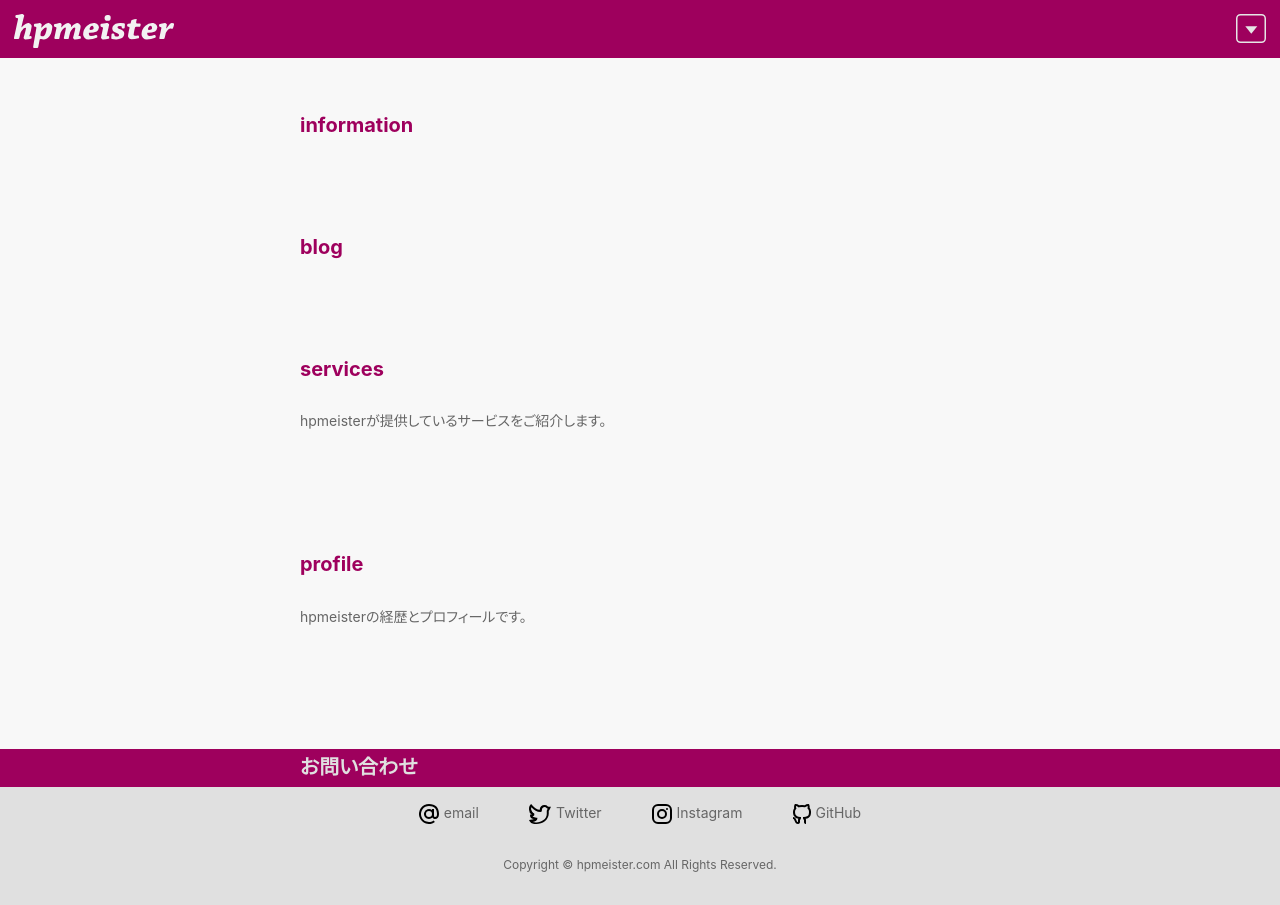
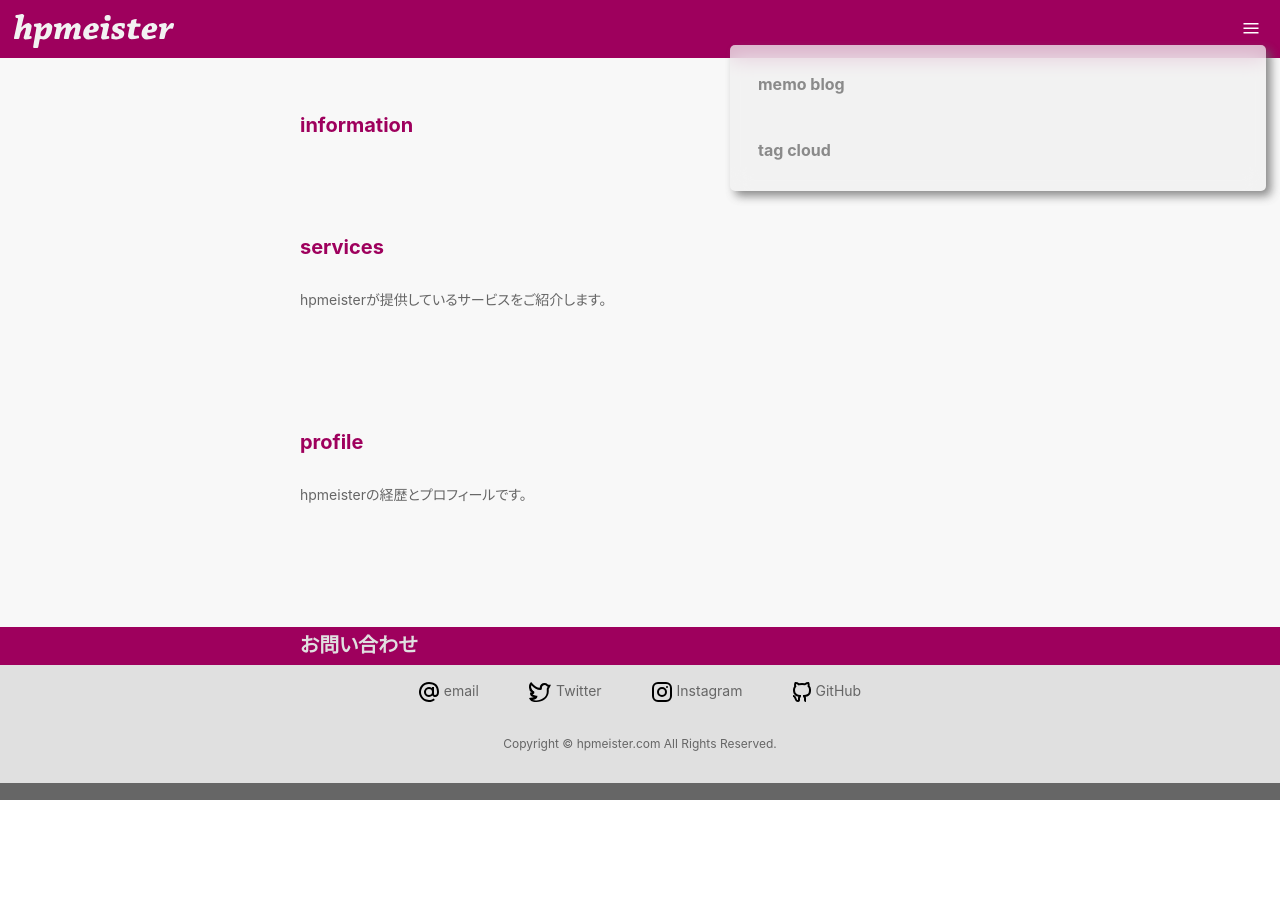
Before and after one commit to kitystudio/hpm2021, a PHP site: page / in a window 1280 px wide. After the commit the page ends 800 px from the top, so only its background shows below. Run offline with PHP 8.4, Linux system fonts and the light colour scheme; data that the repository does not hold is empty.

Commit message:
メニュー画面にブログをまとめる

```diff
--- a/hpm2021/html/_assets/css/common.css
+++ b/hpm2021/html/_assets/css/common.css
@@ -209,19 +209,32 @@ footer.content {
 }
 
 .menu {
-  display: none;
+  padding: 0.5rem 2rem;
+  display: block;
   position: absolute;
   top: 45px;
   right: 1rem;
+  z-index: 1000;
+  width: min( 90%, 480px);
+  backdrop-filter: blur(10px);
+  -webkit-backdrop-filter: blur(10px);
+  opacity: 0.75;
+  border-radius: 5px;
+}
 
+.menu_title {
+  padding: 1.5rem 0rem;
 }
 
 .menu li a {
   display: block;
-  padding: 1rem 2rem;
+  padding: 0.5rem 2rem;
   margin: 1px 0;
   text-decoration: none;
-  font-size: 20px;
+  font-size: 16px;
+  white-space: nowrap;
+  overflow: hidden;
+  text-overflow: ellipsis;
 }
 
 .sectiontitle {
--- a/hpm2021/html/_assets/main.js
+++ b/hpm2021/html/_assets/main.js
@@ -8,7 +8,7 @@ $(function(){
   });
 
   $('.menutoggle').click(function(){
-    $(this).next().fadeToggle();
+    $('.menu').fadeToggle();
  /*   if ($(this).next().css("right") == "-10rem") {
       $(this).next().animate({"right":"1rem"});
     } else {
--- a/hpm2021/html/index.php
+++ b/hpm2021/html/index.php
@@ -34,31 +34,13 @@
   <div class="thecontent">
     <header>
       <div class="logo"><h1>大阪でデザインするhpmeisterのホームページ</h1><a href="https://hpmeister.com/"><img src="/_assets/logo.svg" alt="hpmeister logo" width="160"></a></div>
-      <nav>
-        <img src="/_assets/menu.svg" alt="" width="30" class="menutoggle">
-        <div class="menu">
-          <ul>
-            <li><a href="#news">page top</a></li>
-            <li><a href="#service">service</a></li>
-            <li><a href="#prof">profile</a></li>
-            <li><a href="#contact">contact</a></li>
-          </ul>
-        </div>
-      </nav>
+      <nav><img src="/_assets/menu.svg" alt="" width="30" class="menutoggle"></nav>
     </header>
     <section id="news">
       <div class="wrapper">
         <h2 class="sectiontitle">information</h2>
 <?php // WP 固定ページ（Information）
   readfile ('https://memo.hpmeister.com/information/');
-?>
-      </div>
-    </section>
-    <section id="blog">
-      <div class="wrapper">
-        <h2 class="sectiontitle">blog</h2>
-<?php //WP 投稿ページ
-  readfile ('https://memo.hpmeister.com/');
 ?>
       </div>
     </section>
@@ -118,6 +100,13 @@
         </div>
       </div>
     </footer>
+    <div class="menu">
+      <h3 class="menu_title">memo blog</h3>
+<?php //WP 投稿ページ
+  readfile ('https://memo.hpmeister.com/');
+?>
+      <h3 class="menu_title">tag cloud</h3>
+    </div>
   </div>
   <script src="https://code.jquery.com/jquery-3.5.1.min.js" integrity="sha256-9/aliU8dGd2tb6OSsuzixeV4y/faTqgFtohetphbbj0=" crossorigin="anonymous"></script>
   <script src="/_assets/main.js"></script>
```
Also changed, not shown: hpm2021/html/_wp/index.php (+7 -5 lines), hpm2021/html/_assets/menu.svg.
